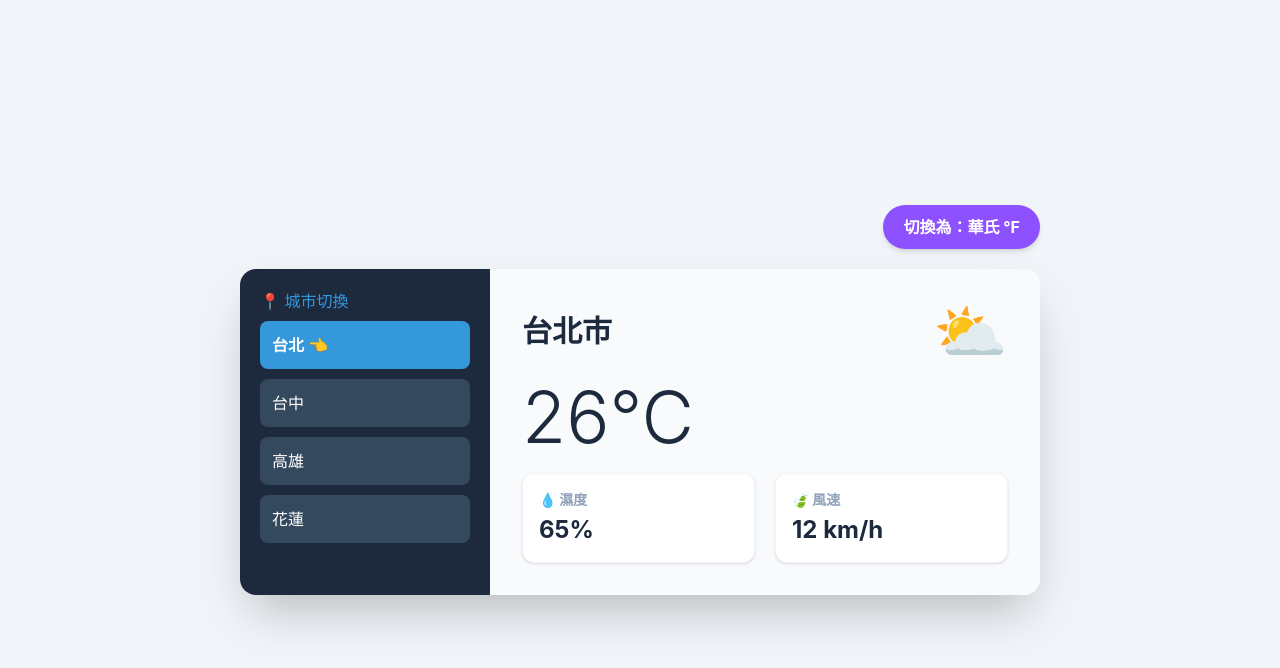
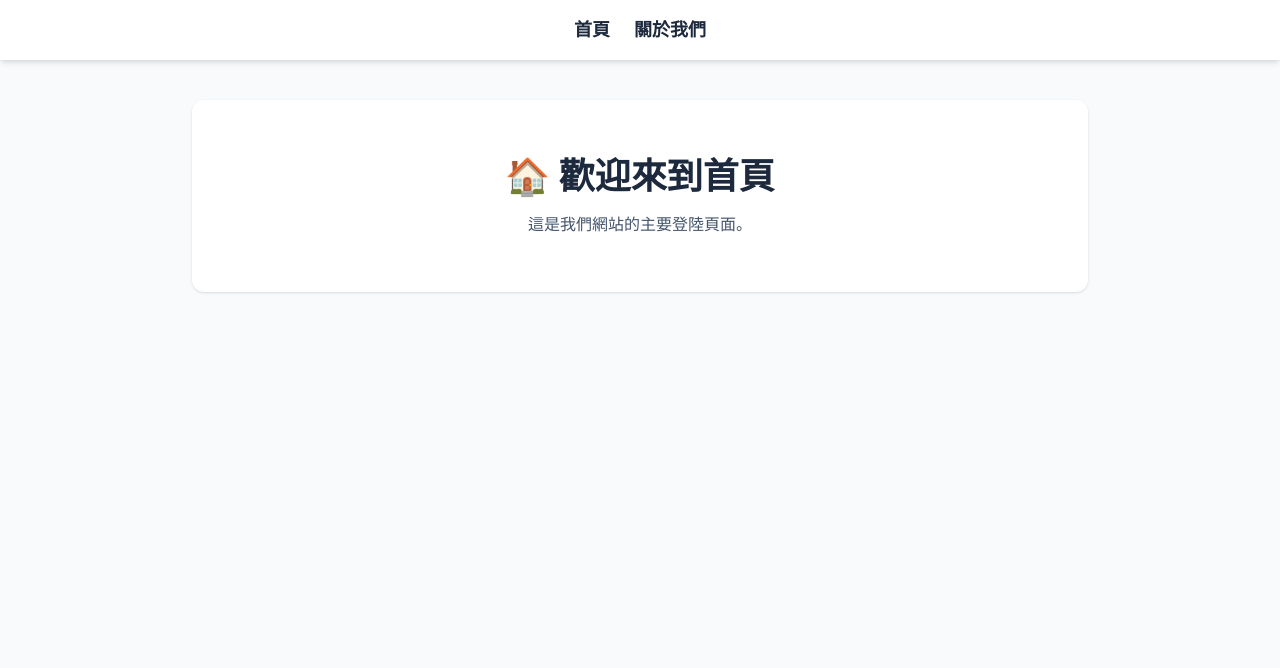
Before and after one commit to s556600755/my-first-react-app, a React (Vite) app: page / in a window 1280 px wide. Shown: the top 668 px of the page. Built offline with nearby package versions, Linux system fonts and the light colour scheme.

Commit message:
安裝並設定 react router v6 完成基礎換頁功能

```diff
--- a/src/App.jsx
+++ b/src/App.jsx
@@ -1,41 +1,39 @@
-import { useState, useEffect } from 'react';
-import Sidebar from './Sidebar';
-import WeatherCard from './WeatherCard';
-
+import { BrowserRouter, Routes, Route, Link } from 'react-router-dom';
+import Home from './pages/Home';
+import About from './pages/About';
 
 function App() {
-  const [currentCity, setCurrentCity] = useState("台北");
-  const [weatherData, setWeatherData] = useState(null);
-  const [isCelsius, setIsCelsius] = useState(true);
+  return (
+    /* 1. BrowserRouter: 讓整個網站開始支援網址導覽功能 */
+    <BrowserRouter>
+      <div className="min-h-screen bg-slate-50 text-slate-800 font-sans">
 
-  useEffect(() => {
-    const mockWeatherDatabase = {
-      "台北": { name: "台北", temp: 26, humidity: 65, windSpeed: 12, icon: "⛅" },
-      "台中": { name: "台中", temp: 29, humidity: 55, windSpeed: 8, icon: "☀️" },
-      "高雄": { name: "高雄", temp: 31, humidity: 70, windSpeed: 15, icon: "🌴" },
-      "花蓮": { name: "花蓮", temp: 28, humidity: 60, windSpeed: 10, icon: "🌊" }
-    };
-    setWeatherData(mockWeatherDatabase[currentCity]);
-  }, [currentCity]);
+        {/* 全站通用導覽列 */}
+        <nav className="bg-white shadow-md p-4 flex justify-center gap-6">
+          {/* 💡 注意：在 React Router 中，不要用 <a href="...">，否則會導致網頁重新整理！
+              請一律改用 <Link to="...">，這樣才能保持 SPA 的滑順換頁體驗。
+          */}
+          <Link to="/" className="text-lg font-semibold hover:text-sky-500 transition-colors">
+            首頁
+          </Link>
+          <Link to="/about" className="text-lg font-semibold hover:text-sky-500 transition-colors">
+            關於我們
+          </Link>
+        </nav>
 
-  return (
+        {/* 2. Routes & Route: 定義網址與頁面的對照地圖 */}
+        <main className="max-w-4xl mx-auto mt-10 bg-white p-6 rounded-xl shadow-sm">
+          <Routes>
+            {/* 當網址是 / 時，秀出 Home 組件 */}
+            <Route path="/" element={<Home />} />
 
-    <div className={"p-4 md:p-10 bg-slate-100 min-h-screen flex flex-col items-center justify-center gap-5"}>
+            {/* 當網址是 /about 時，秀出 About 組件 */}
+            <Route path="/about" element={<About />} />
+          </Routes>
+        </main>
 
-      {/* 切換按鈕區 */}
-      <div className={"w-full md:w-[800px] flex justify-end"}>
-        <button className="px-5 py-2.5 bg-violet-500 hover:bg-emerald-600 text-white font-bold rounded-full cursor-pointer shadow-md transition-colors" onClick={() => setIsCelsius(!isCelsius)}>
-          切換為：{isCelsius ? "華氏 °F" : "攝氏 °C"}
-        </button>
       </div>
-
-      {/* 主儀表板 */}
-      <div className="flex flex-col md:flex-row w-full  md:w-[800px] bg-white shadow-2xl rounded-2xl overflow-hidden">
-        <Sidebar currentCity={currentCity} onCityChange={setCurrentCity} />
-        <WeatherCard weather={weatherData} isCelsius={isCelsius} />
-      </div>
-
-    </div>
+    </BrowserRouter>
   );
 }
 
--- /dev/null
+++ b/src/pages/About.jsx
@@ -0,0 +1,9 @@
+function About() {
+  return (
+    <div className="p-8 text-center">
+      <h1 className="text-4xl font-bold text-slate-800 mb-4">ℹ️ 關於我們</h1>
+      <p className="text-slate-600">這是一頁充滿情懷的工程師奮鬥故事。</p>
+    </div>
+  );
+}
+export default About;
--- /dev/null
+++ b/src/pages/Home.jsx
@@ -0,0 +1,9 @@
+function Home() {
+  return (
+    <div className="p-8 text-center">
+      <h1 className="text-4xl font-bold text-slate-800 mb-4">🏠 歡迎來到首頁</h1>
+      <p className="text-slate-600">這是我們網站的主要登陸頁面。</p>
+    </div>
+  );
+}
+export default Home;
--- a/vite.config.js
+++ b/vite.config.js
@@ -1,11 +1,12 @@
 import { defineConfig } from 'vite'
 import react from '@vitejs/plugin-react'
-import tailwindcss from '@tailwindcss/vite' // 💡 1. 引入新版外掛
+import tailwindcss from '@tailwindcss/vite'
 
-// https://vitejs.dev/config/
 export default defineConfig({
   plugins: [
     react(),
-    tailwindcss(), // 💡 2. 把外掛放進陣列裡，它會全自動掃描你的 React 檔案！
+    tailwindcss(),
   ],
+  // 💡 重點！注意前後都要有斜線。例如你的專案叫 my-weather-dashboard，就寫 '/my-weather-dashboard/'
+  base: '/my-first-react-app/',
 })
```
Also changed, not shown: package.json (+6 -2 lines), 1 other file (tests, documents, lock files or other folders).
